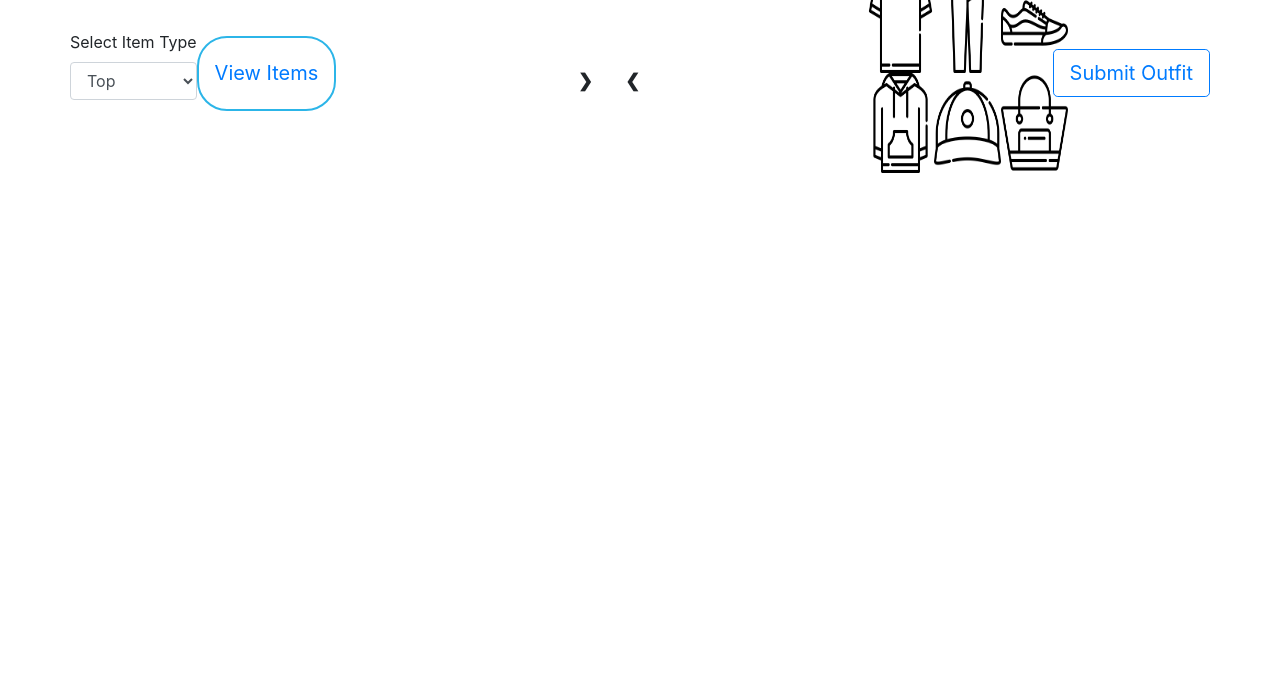
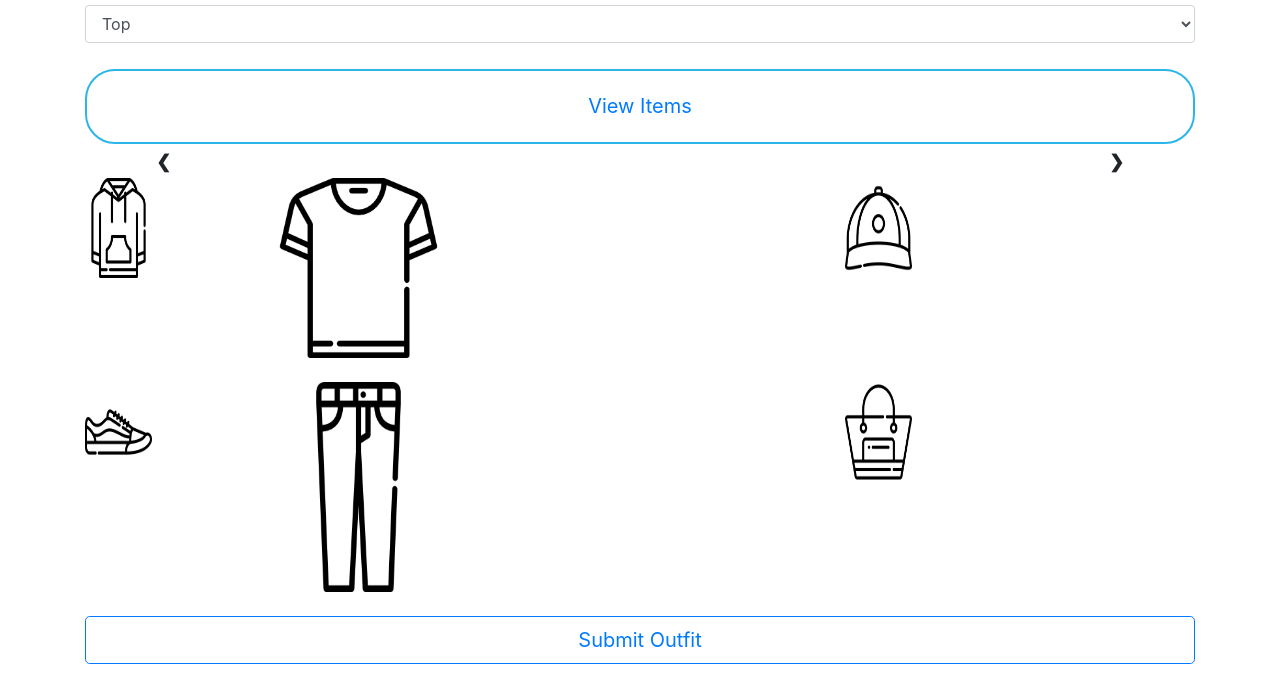
Before and after one commit to lukemyers0921/Outfitter, a website: page public/html/view_clothing.html in a window 1280 px wide. Shown: the part 313-1001 px from the top of the page. Before the commit the page ends 800 px from the top, so only its background shows below. Drawn offline with nearby package versions, Linux system fonts and the light colour scheme; no server answers.

Commit message:
view_clothing html edits

```diff
--- a/config/config.json
+++ b/config/config.json
@@ -4,7 +4,8 @@
     "password": "root",
     "database": "outfitter_db",
     "host": "localhost",
-    "dialect": "mysql"
+    "dialect": "mysql",
+    "port": 8889
   },
   "test": {
     "username": "root",
--- a/public/html/view_clothing.html
+++ b/public/html/view_clothing.html
@@ -28,7 +28,6 @@
 
 <body>
 
-    <div class="container">
         <nav class="navbar navbar-expand-lg navbar-light">
             <div class="name">
               <img src="../images/navLogo.png" id="logo">
@@ -60,10 +59,13 @@
             </div>
           </nav>
 
+          <div class="container">
 
         <!-- Buttons -->
 
-        <div class="row align-items-center">
+        <div class="row">
+
+        <div class="col-12">
 
             <div class="form-group">
                 <label for="exampleFormControlSelect1">Select Item Type</label>
@@ -75,54 +77,63 @@
                     <option value="hat">hat</option>
                 </select>
             </div>
+
             <center>
                     <button id="indexButton" type="button" class="btn btn-outline-primary btn-lg btn-block">View Items</button>
             </center>
+
+
+            <!-- slideshow  -->
             <div class="slideshow-container">
 
                     <div id = "slideshow-container">
 
                     </div>
+
                     <!-- Next and previous buttons -->
                     <a class="prev" onclick="plusSlides(-1)">&#10094;</a>
                     <a class="next" onclick="plusSlides(1)">&#10095;</a>
             </div>
                   <br>
 
-
             <div>
                 <div class="row" id = "outfit">
-                    <div class="col-xs-4">
-                        <img src = "#"height = "100" width = "67" id="top">
+
+                    <div class="col-2">
+                        <img src = "#" height = "100" width = "67" id="toptwo">
                     </div>
-                    <div class="col-xs-4">
-                        <img src = "#"height = "100" width = "67" id="bottom">
+                    <div class="col-6">
+                        <img src = "#" height = "180" width = "167" id="top">
                     </div>
-                    <div class="col-xs-4" >
+                    <div class="col-2" >
+                        <img src = "#" height = "100" width = "67" id="hat">
+                    </div>
+                </div><br>
+
+                <div class="row">
+                    <div class="col-2" >
                         <img src = "#"height = "100" width = "67" id="shoes">
                     </div>
+                    <div class="col-6" >
+                        <img src = "#" height = "210" width = "167" id="bottom">
                     </div>
-
-                <div class="row">
-                    <div class="col-xs-4" >
-                        <img src = "#"height = "100" width = "67" id="toptwo">
-                    </div>
-                    <div class="col-xs-4" >
-                        <img src = "#"height = "100" width = "67" id="hat">
-                    </div>
-                    <div class="col-xs-4" >
+                    <div class="col-2" >
                         <img src = "#"height = "100" width = "67" id="bag">
                     </div>
                 </div>
             </div>
+            <br>
+
             <center>
                 <button id="indexSubmit" type="button" class="btn btn-outline-primary btn-lg btn-block">Submit Outfit</button>
             </center>
+            <br>
         </div>
 
+    </div>   <!-- container  -->
 
-    </div>
-    <!-- container -->
+
+
 
 </body>
 
--- a/public/js/view_clothing.js
+++ b/public/js/view_clothing.js
@@ -5,7 +5,7 @@ var slideshowMaker = function (type, data) {
         dataArray.push(data[i]);
         var slide = `<div class="mySlides" >
         <div class="numbertext">${i+1} / ${data.length}</div>
-        <img src="${data[i].img_url}" height="300" width="200"><br>
+        <img src="${data[i].img_url}" height="300" width="300"><br>
         <div class="text"><p>Name</p>
         <div><button class = "btn btn-danger delete">Delete</button><button class = "btn btn-success add" id = "${type}${i}">Add to outfit</button></div>
         </div><br>
```
Also changed, not shown: public/html/add_clothing.html (+11 -8 lines). Lines whose indentation alone changed are shown as unchanged.
